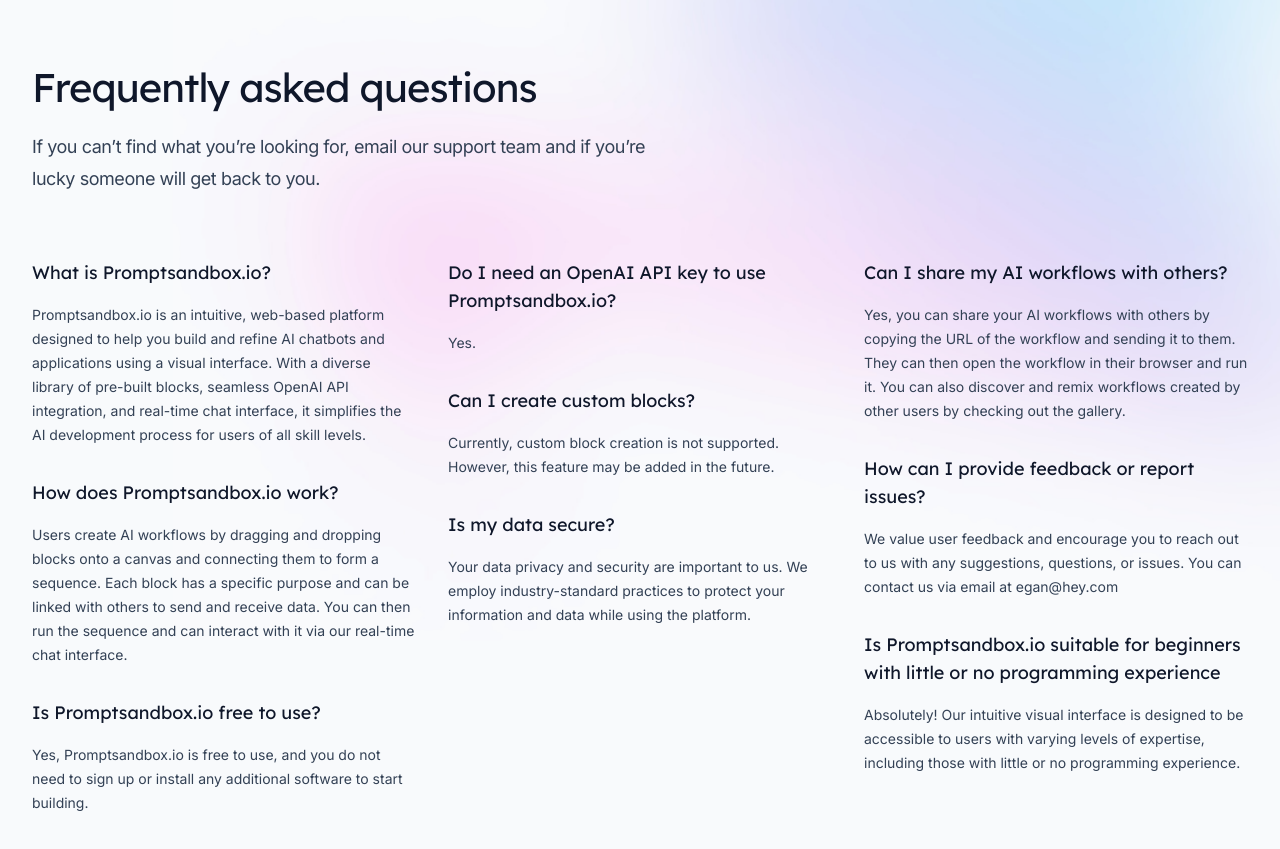
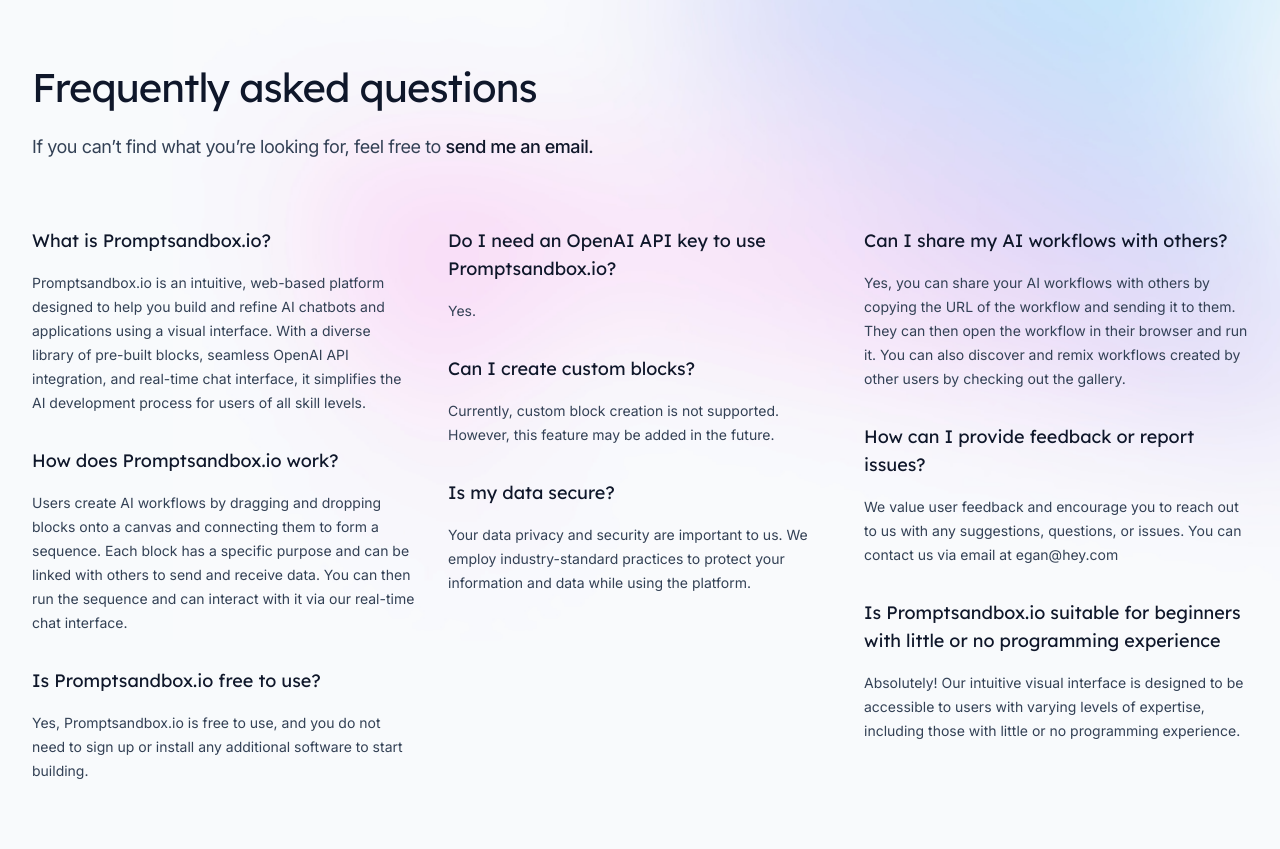
Before and after one commit to Promptsandbox-io/landing, a Next.js app: page / in a window 1280 px wide. Shown: the part 2340-3189 px from the top of the page. Built offline with nearby package versions, Linux system fonts and the light colour scheme.

Commit message:
modify faq intro

```diff
--- a/src/components/Faqs.jsx
+++ b/src/components/Faqs.jsx
@@ -80,8 +80,14 @@ export function Faqs() {
             Frequently asked questions
           </h2>
           <p className="mt-4 text-lg tracking-tight text-slate-700">
-            If you can’t find what you’re looking for, email our support team
-            and if you’re lucky someone will get back to you.
+            If you can’t find what you’re looking for, feel free to{' '}
+            {/* email link */}
+            <a href="mailto:egan@hey.com"
+              className="font-medium text-slate-900 hover:text-slate-800"
+            >
+            send me an email.
+            </a>
+
           </p>
         </div>
         <ul
```
